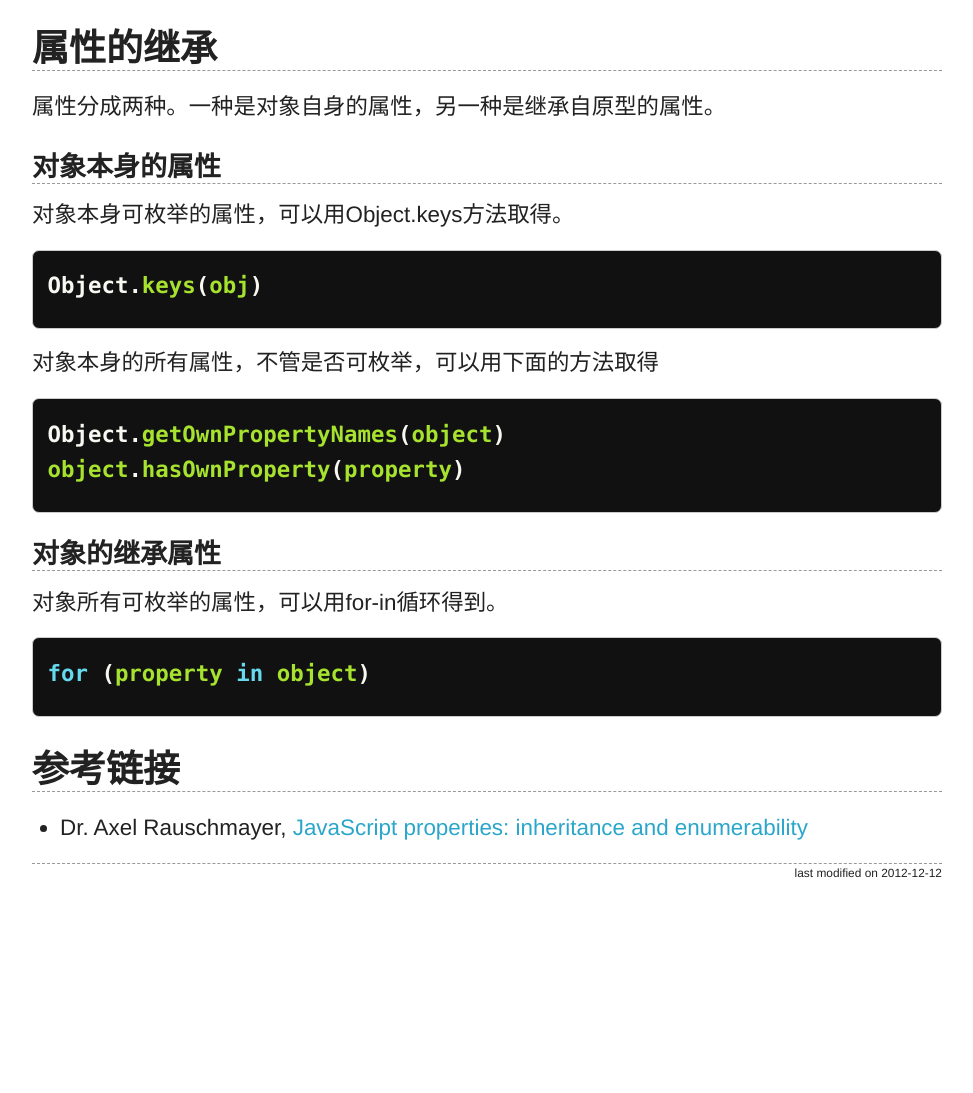
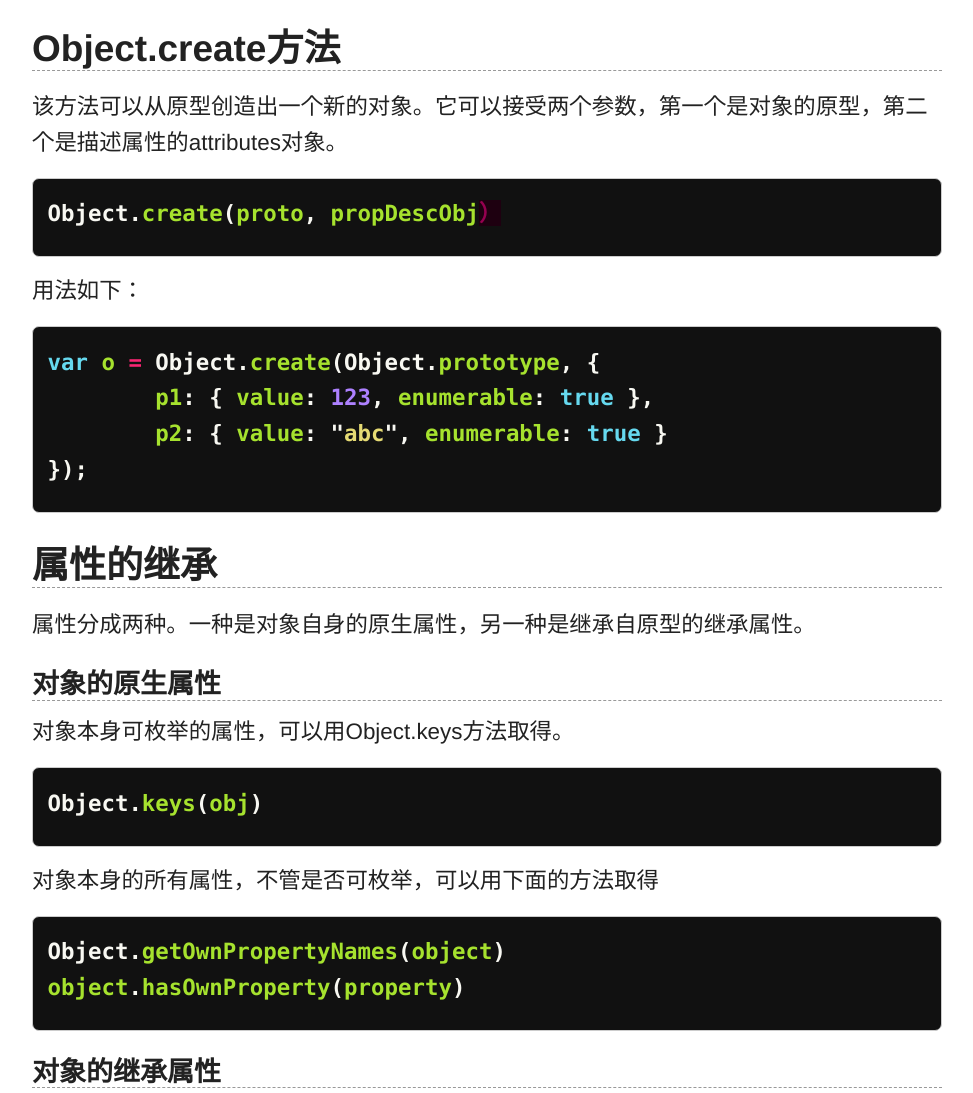
Before and after one commit to ruanyf/jstutorial, a Jekyll site: the page built from oop/inheritance.md, in a window 1280 px wide and 1400 px high, cut to the strip 307-1400 px from the top of the window. Shown: the whole strip, without its empty margins (153-1126 px from the left). Built offline with Jekyll 4.4.1, drawn with Linux system fonts in a browser that asks for light colours; Markdown is read by kramdown in place of the engine named in the settings; some of the changed text lies outside the part shown.

Commit message:
add oop/inheritance

```diff
--- a/oop/inheritance.md
+++ b/oop/inheritance.md
@@ -6,11 +6,32 @@
 category: oop
 ---
 
+## Object.create方法
+
+该方法可以从原型创造出一个新的对象。它可以接受两个参数，第一个是对象的原型，第二个是描述属性的attributes对象。
+
+{% highlight javascript %}
+
+Object.create(proto, propDescObj）
+
+{% endhighlight %}
+
+用法如下：
+
+{% highlight javascript %}
+
+var o = Object.create(Object.prototype, {
+        p1: { value: 123, enumerable: true },
+        p2: { value: "abc", enumerable: true }
+});
+
+{% endhighlight %}
+
 ## 属性的继承
 
-属性分成两种。一种是对象自身的属性，另一种是继承自原型的属性。
+属性分成两种。一种是对象自身的原生属性，另一种是继承自原型的继承属性。
 
-### 对象本身的属性
+### 对象的原生属性
 
 对象本身可枚举的属性，可以用Object.keys方法取得。
 
@@ -39,6 +60,48 @@
 
 {% endhighlight %}
 
+不管是否可枚举，都可以用下面的方法判断，对象是否包括某个属性
+
+{% highlight javascript %}
+
+property in object
+
+{% endhighlight %}
+
+用法如下
+
+{% highlight javascript %}
+
+> "valueOf" in {}
+true
+
+> "toString" in {}
+true
+
+{% endhighlight %}
+
+用Object.create方法创造的对象，它会继承所有原型对象的属性。
+
+{% highlight javascript %}
+
+> var proto = { p1: 123 };
+> var o = Object.create(proto);
+> o.hasOwnProperty("p1")
+  false
+
+{% endhighlight %}
+
+所有的继承属性，默认都是不可枚举的。
+
+{% highlight javascript %}
+
+> var proto = { p1: 123 };
+> var o = Object.create(proto);
+> 'p1' in Object.keys(o)
+  false
+
+{% endhighlight %}
+
 ## 参考链接
 
 - Dr. Axel Rauschmayer, [JavaScript properties: inheritance and enumerability](http://www.2ality.com/2011/07/js-properties.html)
```
Also changed, not shown: grammar/object.md (+3 -1 lines).
